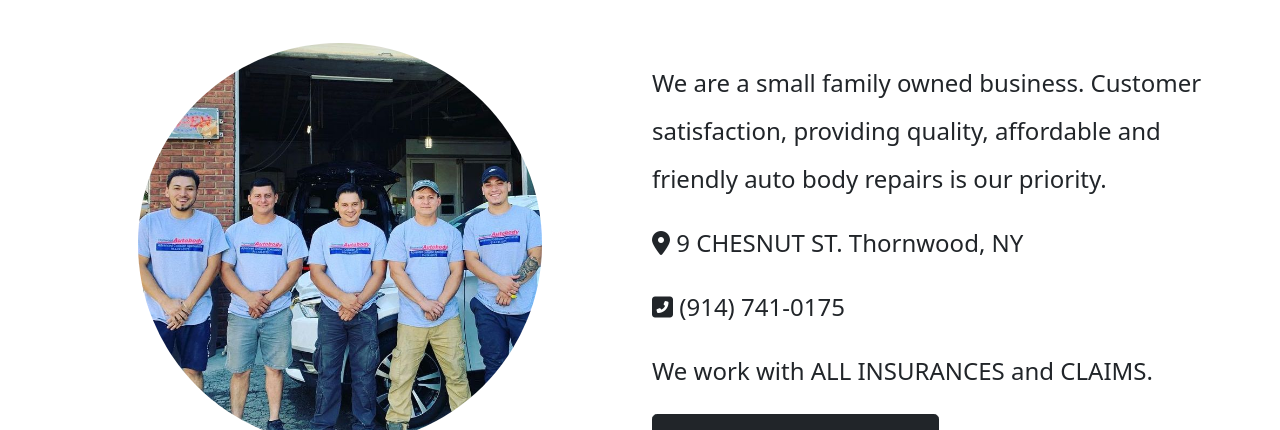
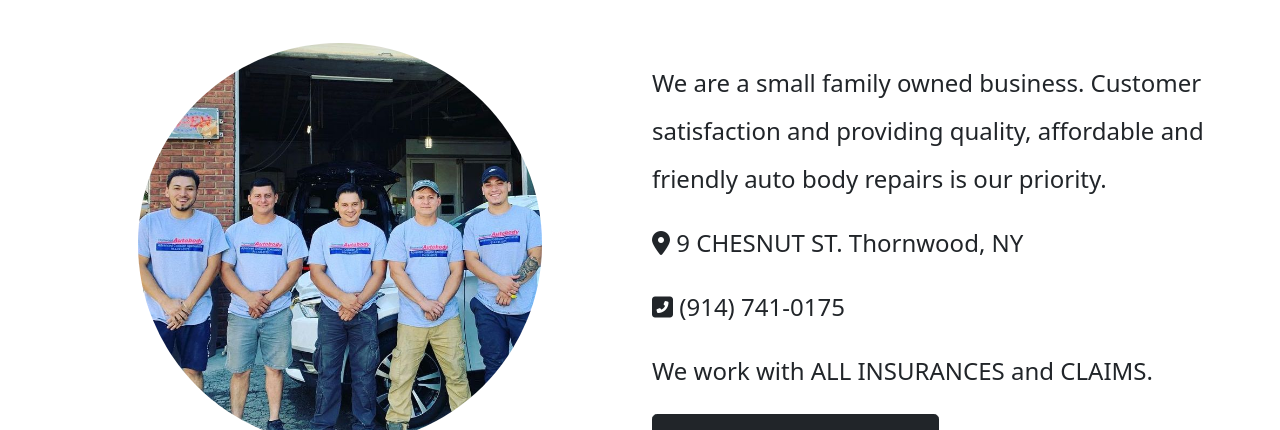
Before and after one commit to goldtomb/thornwood, a website: page index.html in a window 1280 px wide. Shown: the part 670-1100 px from the top of the page. Drawn offline with nearby package versions, Linux system fonts and the light colour scheme; a script that the page names is missing.

Commit message:
third commit fixed language

```diff
--- a/index.html
+++ b/index.html
@@ -67,7 +67,7 @@
                 <img class="theTeamImg img-fluid" src="./assets/images/theteam.jpg">
             </div>
             <div class="col-lg-6 col-sm-12 mt-3">
-                <p>We are a small family owned business. Customer satisfaction, providing quality, affordable and friendly auto body repairs is our priority.</p>
+                <p>We are a small family owned business. Customer satisfaction and providing quality, affordable and friendly auto body repairs is our priority.</p>
                 <p><i class="fas fa-map-marker-alt"></i> 9 CHESNUT ST. Thornwood, NY</p>
                 <p><i class="fas fa-phone-square-alt"></i> (914) 741-0175</p>
 
```
